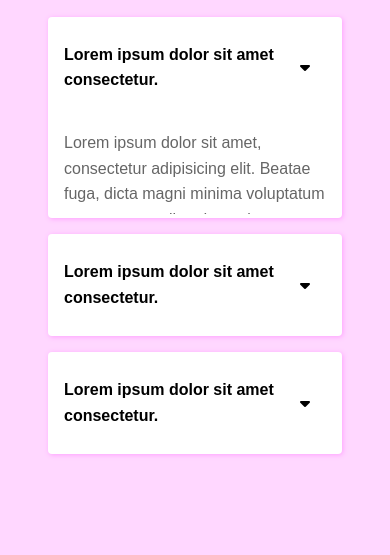
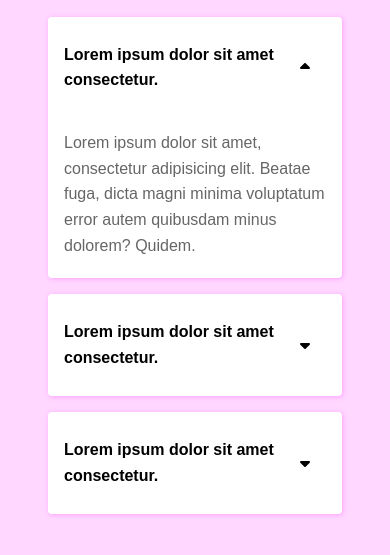
Before and after one commit to paragkadyan/FAQ-s, a plain HTML site: page index.html in a window 390 px wide. Both pictures are taken after a click on the element 195 px from the left and 144 px from the top of the page. Shown: the part 77-632 px from the top of the page. Drawn offline with Linux system fonts and the light colour scheme.

Commit message:
used IF/Else

```diff
--- a/index.html
+++ b/index.html
@@ -4,7 +4,7 @@
     <meta name="viewport" content="width=device-width, initial-scale=1.0">
     <title>FAQ's</title>
     <link rel="stylesheet" href="style.css">
-    <script src="https://kit.fontawesome.com/9174553ff9.js" crossorigin="anonymous"></script>
+    <link rel="stylesheet" href="https://cdnjs.cloudflare.com/ajax/libs/font-awesome/6.4.0/css/all.min.css"/>
 </head>
 <body>
     <h2>FAQ's</h2>
--- a/script.js
+++ b/script.js
@@ -5,7 +5,13 @@ accordians.forEach(accordian => {
     const answer = accordian.querySelector(".answer");
 
     accordian.addEventListener("click", () => {
-        icon.classList.toggle("active");
-        answer.classList.toggle("active");
+        if(icon.classList.contains("active")){
+            icon.classList.remove("active");
+            answer.style.maxHeight = null;
+        }
+        else {
+            icon.classList.add("active");
+            answer.style.maxHeight = answer.scrollHeight + "px";
+        }
     })
 })
--- a/style.css
+++ b/style.css
@@ -32,7 +32,7 @@ body {
 }
 
 .icon.active {
-transform: rotate(-180);
+transform: rotate(-180deg);
 }
 
 .answer.active {
```
